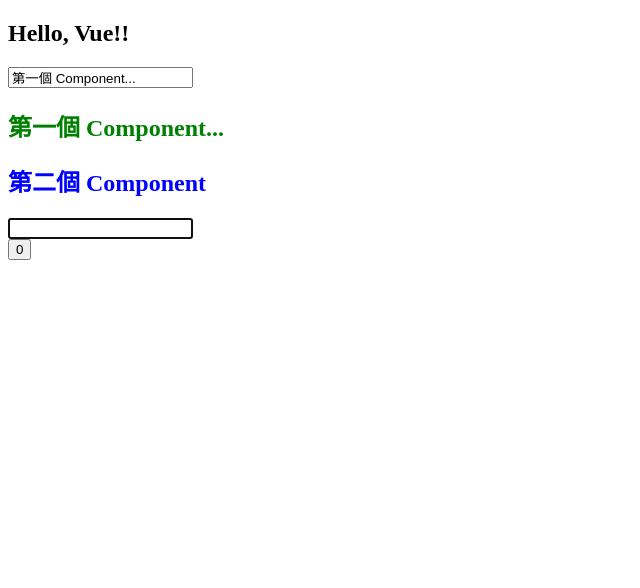
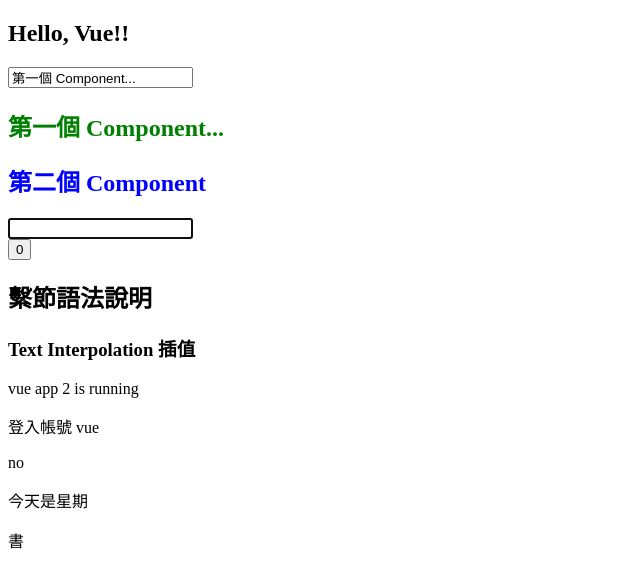
Before and after one commit to HsiaoHungWang/vue-s803, a Vue app: page / in a window 1280 px wide. Shown: the top 588 px of the page, without its empty margins (0-640 px from the left). Built offline with nearby package versions, Linux system fonts and the light colour scheme.

Commit message:
Text Interpolation 插值的練習

```diff
--- a/src/App.vue
+++ b/src/App.vue
@@ -1,5 +1,6 @@
 <script setup>
 import AbcComponent from './components/AbcComponent.vue';
+import BindingComponent from './components/BindingComponent.vue';
 import CountComponent from './components/CountComponent.vue';
 import FirstComponent from './components/FirstComponent.vue';
 
@@ -14,6 +15,7 @@
   <AbcComponent></AbcComponent>
   <CountComponent></CountComponent>
   <!-- <abc-component></abc-component> -->
+   <BindingComponent></BindingComponent>
 </template>
 
 <style scoped></style>
--- /dev/null
+++ b/src/components/BindingComponent.vue
@@ -0,0 +1,33 @@
+<script setup>
+import { ref } from 'vue';
+    console.log(new Date().getDay()) //回傳今天是星期幾 2
+    const title = ref('vue')
+    const week = ref(["日","一", "二", "三"])
+    const author = ref({
+        books:[
+            'Vue 2 - Advanced Guide',
+            'Vue 3 - Basic Guide',
+            'Vue 4 - The Mystery'
+        ]
+    })
+    console.log(author.value.books.length);
+    const getName = ()=>{
+        return title.value
+    }
+</script>
+
+<template>
+    <div>
+      <h2>繫節語法說明</h2>
+      <h3>Text Interpolation 插值</h3>
+      <p>{{ title }} app {{ 1 + 1 }} is running</p>
+      <p>登入帳號 {{ getName() }}</p>
+      <p>{{ false ? "yes" : "no" }}</p>
+      <p>今天是星期 {{}}</p>
+      <p>{{}} 書</p>
+    </div>
+</template>
+
+<style lang="css" scoped>
+
+</style>
```
